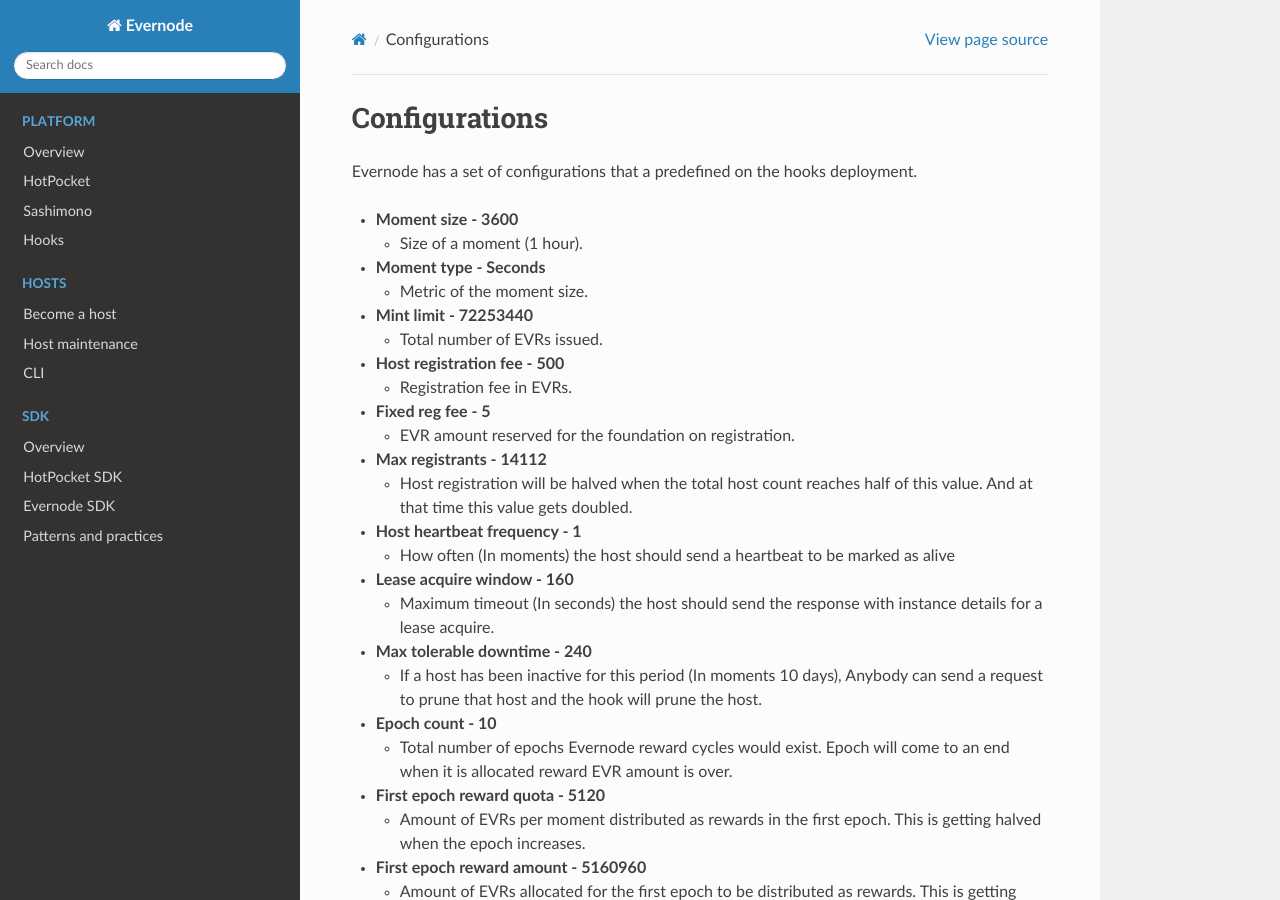
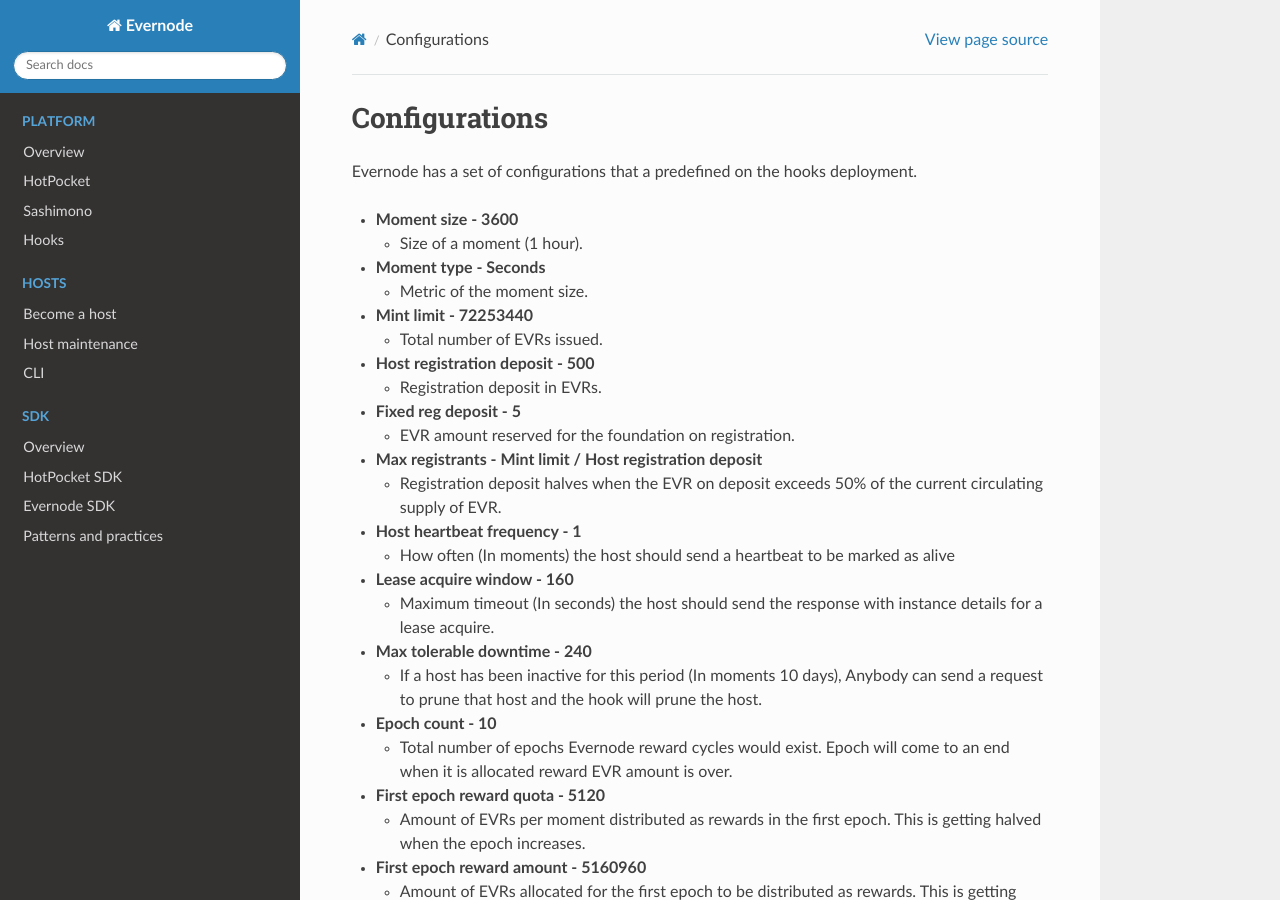
Before and after one commit to tequdev/evernode-docs, a Sphinx documentation site: the page built from docs/source/platform/hooks/configurations.md, in a window 1280 px wide and 900 px high. Built offline with Sphinx 7.4.7 and the Read the Docs theme 2.0.0, drawn with Linux system fonts in a browser that asks for light colours.

Commit message:
Updated the config

```diff
--- a/docs/source/platform/hooks/configurations.md
+++ b/docs/source/platform/hooks/configurations.md
@@ -8,12 +8,12 @@
   - Metric of the moment size.
 - **Mint limit - 72253440**
   - Total number of EVRs issued.
-- **Host registration fee - 500**
-  - Registration fee in EVRs.
-- **Fixed reg fee - 5**
+- **Host registration deposit - 500**
+  - Registration deposit in EVRs.
+- **Fixed reg deposit - 5**
   - EVR amount reserved for the foundation on registration.
-- **Max registrants - 14112**
-  - Host registration will be halved when the total host count reaches half of this value. And at that time this value gets doubled.
+- **Max registrants - Mint limit / Host registration deposit**
+  - Registration deposit halves when the EVR on deposit exceeds 50% of the current circulating supply of EVR.
 - **Host heartbeat frequency - 1**
   - How often (In moments) the host should send a heartbeat to be marked as alive
 - **Lease acquire window - 160**
```
